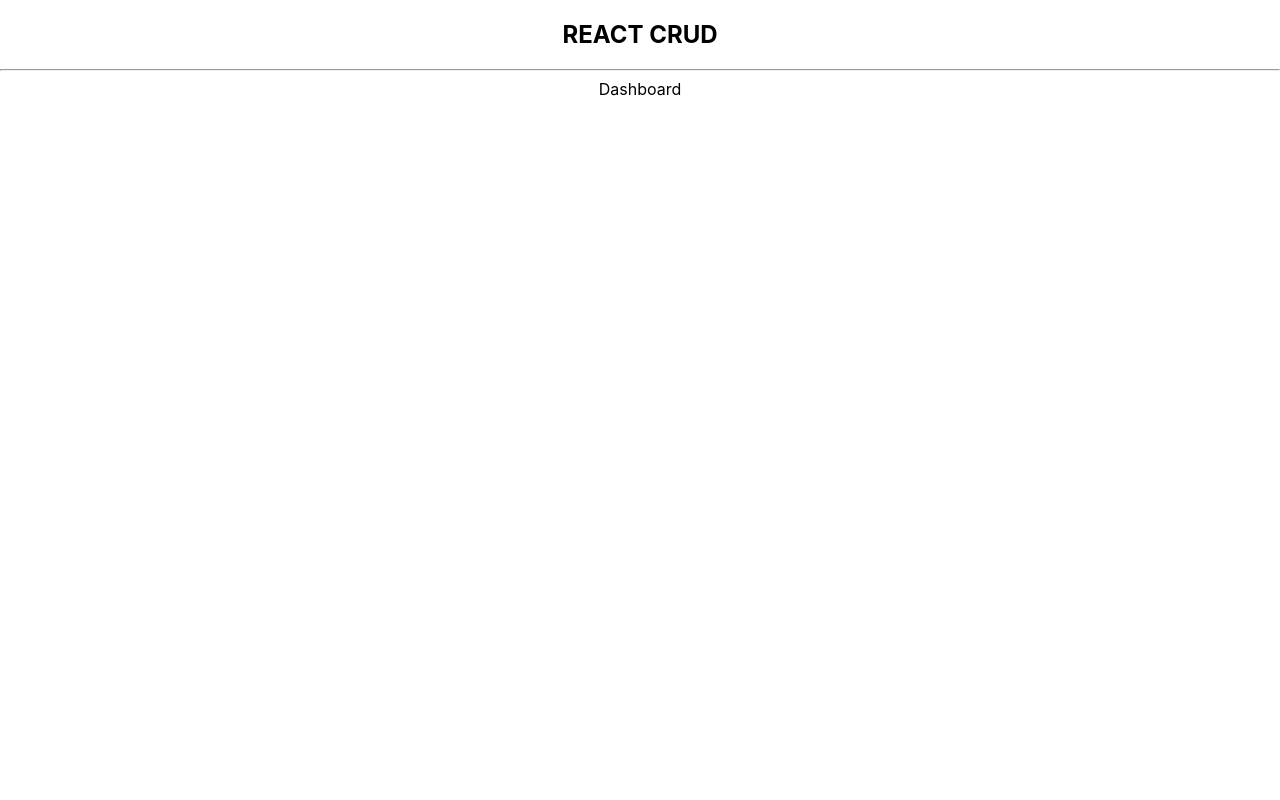
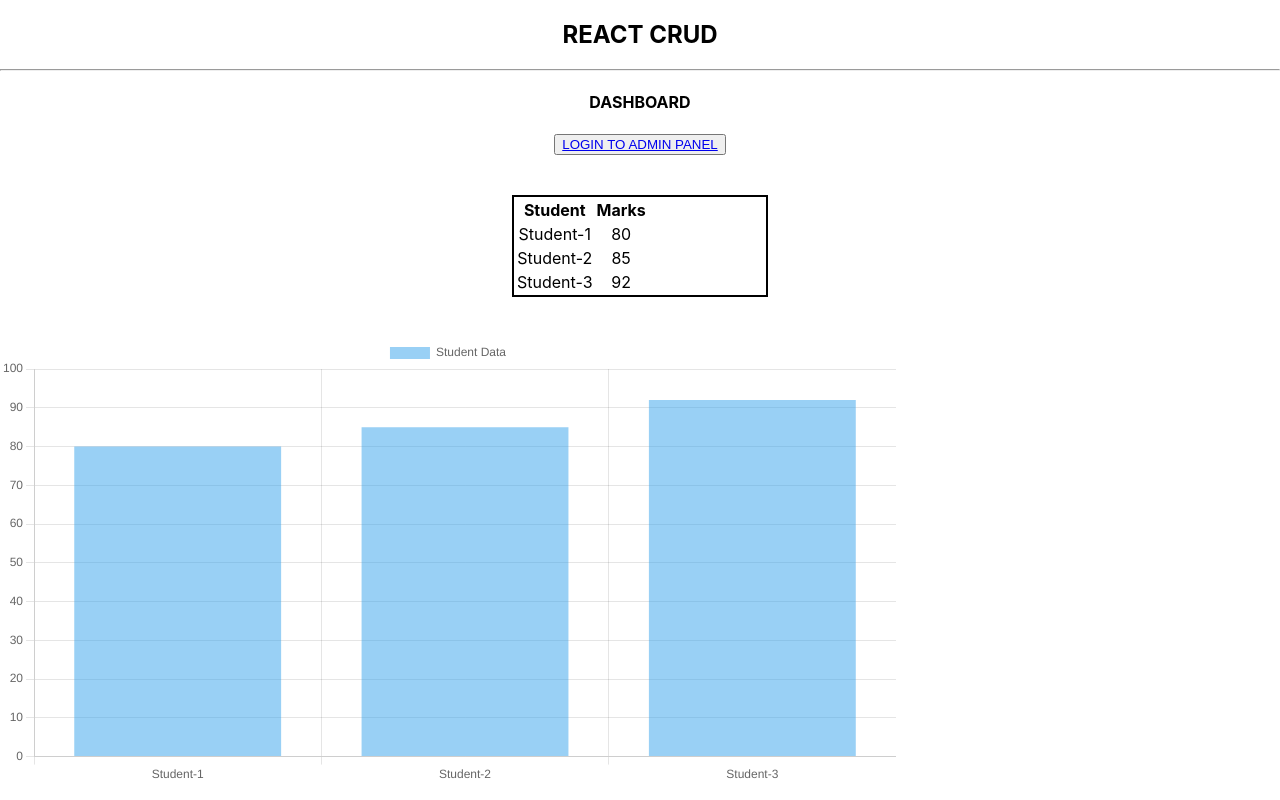
Before and after one commit to hiluraju/react-crud, a React (Create React App) app: page /login in a window 1280 px wide. Built offline with nearby package versions, Linux system fonts and the light colour scheme.

Commit message:
Graph added

```diff
--- a/package.json
+++ b/package.json
@@ -6,7 +6,10 @@
     "@testing-library/jest-dom": "^5.16.5",
     "@testing-library/react": "^13.4.0",
     "@testing-library/user-event": "^13.5.0",
+    "chart.js": "^4.1.2",
+    "faker": "^6.6.6",
     "react": "^18.2.0",
+    "react-chartjs-2": "^5.2.0",
     "react-dom": "^18.2.0",
     "react-router-dom": "5.3.4",
     "react-scripts": "5.0.1",
@@ -35,5 +38,8 @@
       "last 1 firefox version",
       "last 1 safari version"
     ]
+  },
+  "devDependencies": {
+    "@faker-js/faker": "^7.6.0"
   }
 }
--- /dev/null
+++ b/src/Admin/Admin.js
@@ -0,0 +1,36 @@
+import React from 'react'
+
+const Admin = () => {
+  return (
+    <div>
+        <h4>ADMIN PANEL</h4>
+        <div>
+            <p>STUDENT DETAILS</p>
+            <input
+              type="text"
+              autoFocus
+              placeholder='Enter Student Name'
+              required
+            //   value={username}
+            //   onChange={e=>setUsername(e.target.value)}
+              />
+            <br/><br/>
+            <input
+              type="number"
+              placeholder='Enter Mark'
+              required
+            //   value={password}
+            //   onChange={e=>setPassword(e.target.value)}
+               />
+            <br/><br/>
+            <button
+            // onClick={handleLogin}
+            >
+                Add</button>
+        </div>
+    </div>
+  )
+
+}
+
+export default Admin
--- a/src/App.css
+++ b/src/App.css
@@ -6,3 +6,14 @@
 {
     color: red;
 }
+.tbl
+{
+    border: 2px solid #000;
+    text-align: center;
+    margin-left: 40%;
+    margin-right: 40%;
+}
+.w70
+{
+    width: 70%;
+}
--- a/src/App.js
+++ b/src/App.js
@@ -3,13 +3,16 @@ import { Route, Switch, useHistory } from 'react-router-dom';
 import './App.css';
 import Dashboard from './Dashboard/Dashboard';
 import Home from './Home/Home';
+import Admin from './Admin/Admin';
 
-function App() {
+const App = () =>
+{
 
   const [showForm,setShowForm]     = useState(false);
   const [username,setUsername]     = useState('');
   const [password,setPassword]     = useState('');
   const [loginerror,setLoginError] = useState(false);
+  const [students,setStudents]     = useState([]);
 
   const history = useHistory();
 
@@ -17,7 +20,16 @@ function App() {
   {
     const authentication = {username : "admin",password : "123321"};
 
+    const dummyStudents = [
+      {id : 1, name : "Student-1", marks : 80},
+      {id : 2, name : "Student-2", marks : 85},
+      {id : 3, name : "Student-3", marks : 92}
+    ];
+
     localStorage.setItem('auth',JSON.stringify(authentication));
+    localStorage.setItem('students',JSON.stringify(dummyStudents));
+
+    setStudents(dummyStudents);
 
   },[])
 
@@ -54,7 +66,14 @@ function App() {
               />
       </Route>
       <Route path="/login" exact>
-        <Dashboard />
+        <Dashboard students= {students}
+                   setStudents = {setStudents}
+        />
+      </Route>
+      <Route path="/admin" exact>
+        <Admin students= {students}
+                setStudents = {setStudents}
+        />
       </Route>
       </Switch>
 
--- a/src/Dashboard/Dashboard.js
+++ b/src/Dashboard/Dashboard.js
@@ -1,8 +1,29 @@
-import React from 'react'
+import { Link } from 'react-router-dom';
 
-const Dashboard = () => {
+import StudentTable from './StudentTable'
+import StudentGraph from './StudentGraph'
+import { useEffect } from 'react';
+
+const Dashboard = ({students}) => {
+
+  useEffect(()=>
+  {
+    // console.log(students);
+  },[])
+
   return (
-    <div>Dashboard</div>
+    <>
+      <div>
+        <h4>DASHBOARD</h4>
+        <button><Link to="/admin">LOGIN TO ADMIN PANEL</Link></button>
+      </div>
+      <br/><br/>
+      <div>
+        <StudentTable students={students}/>
+        <br/><br/>
+        <StudentGraph students={students}/>
+      </div>
+    </>
   )
 }
 
--- /dev/null
+++ b/src/Dashboard/StudentGraph.js
@@ -0,0 +1,52 @@
+import React from 'react'
+import {
+  Chart as ChartJS,
+  CategoryScale,
+  LinearScale,
+  BarElement,
+  Title,
+  Tooltip,
+  Legend,
+} from 'chart.js';
+import { Bar } from 'react-chartjs-2';
+
+const StudentGraph = ({students}) => {
+
+  ChartJS.register(
+    CategoryScale,
+    LinearScale,
+    BarElement,
+    Title,
+    Tooltip,
+    Legend
+  );
+
+   const options = {
+    responsive: true,
+    plugins: {
+      legend: {
+        position: 'top',
+      },
+    },
+  };
+
+
+   const data = {
+    labels : students.map((s)=> s.name),
+    datasets: [
+      {
+        label: 'Student Data',
+        data: students.map((s)=> s.marks),
+        backgroundColor: 'rgba(53, 162, 235, 0.5)',
+      },
+    ],
+  };
+
+  return (
+    <div className='cen w70'>
+      <Bar options={options} data={data} />
+    </div>
+  )
+}
+
+export default StudentGraph
--- /dev/null
+++ b/src/Dashboard/StudentTable.js
@@ -0,0 +1,30 @@
+import React from 'react'
+
+const StudentTable = ({students}) => {
+  return (
+    <div className='cen tbl'>
+        { students &&
+          <table>
+              <thead>
+                <tr>
+                  <th>Student</th>
+                  <th>Marks</th>
+                 </tr>
+              </thead>
+              <tbody>
+                {students.map((s) =>
+                (
+                  <tr key={s.id}>
+                    <td>{s.name}</td>
+                    <td>{s.marks}</td>
+                  </tr>
+                ))}
+              </tbody>
+          </table>
+        }
+
+    </div>
+  )
+}
+
+export default StudentTable
```
Also changed, not shown: 1 other file (tests, documents, lock files or other folders).
